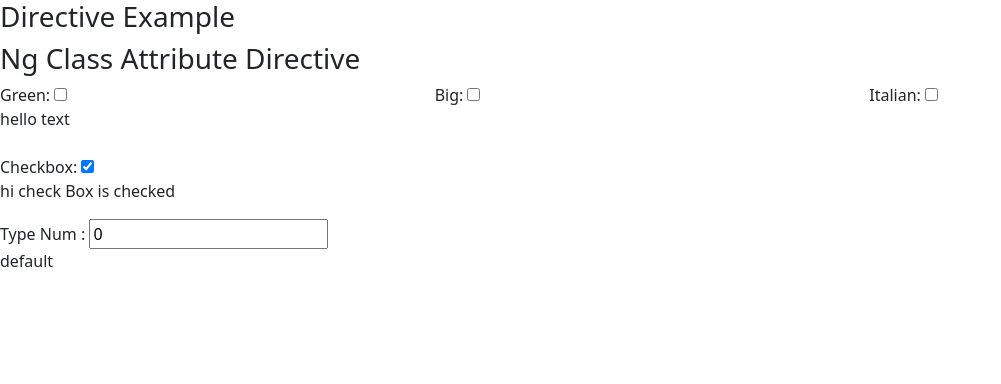
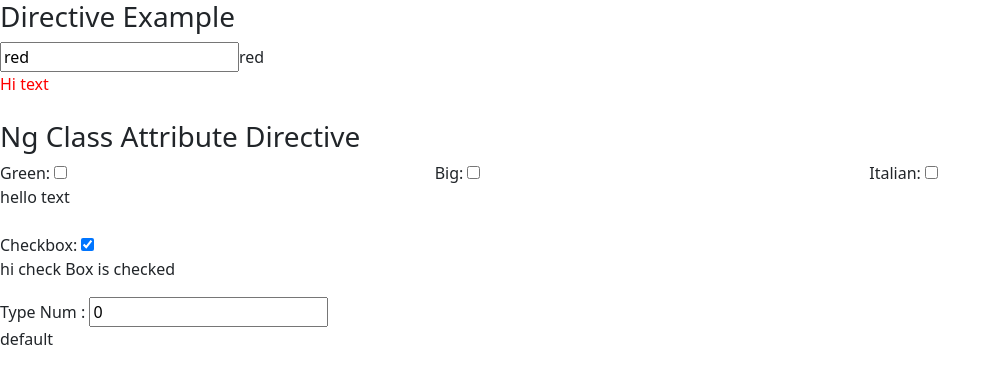
Before and after one commit to niroshakannan17/angular-directive, an Angular app in the folder directiveexample/: page / in a window 1280 px wide. Shown: the top 384 px of the page, without its empty margins (0-1001 px from the left). Built offline with nearby package versions, Linux system fonts and the light colour scheme.

Commit message:
ng style property example

```diff
--- a/directiveexample/src/app/app.component.html
+++ b/directiveexample/src/app/app.component.html
@@ -1,5 +1,19 @@
 <h3>{{title}}</h3>
 
+<div>
+  <div class="row">
+    <div class="col-md-6">
+
+      <input type="text" [(ngModel)]="col">{{col}}
+    </div>
+  </div>
+  <div [ngStyle]="{
+    'color':col
+  }">
+    Hi text
+  </div>
+</div>
+<br>
 <div>
   <h3>
     Ng Class Attribute Directive
--- a/directiveexample/src/app/app.component.ts
+++ b/directiveexample/src/app/app.component.ts
@@ -18,6 +18,7 @@ export class AppComponent
 {
 
   title = 'Directive Example';
+
   num:string ="0";
 
   showme = true;
@@ -25,6 +26,7 @@ export class AppComponent
   ShowBig = false;
   ShowItalian = false;
 
+  col = "red";
   students_detail = [
     {name:"Shasha",subject:"English",marks:"85",result:"Pass"},
     {name:"Jotha",subject:"English",marks:"75",result:"Pass"},
```
